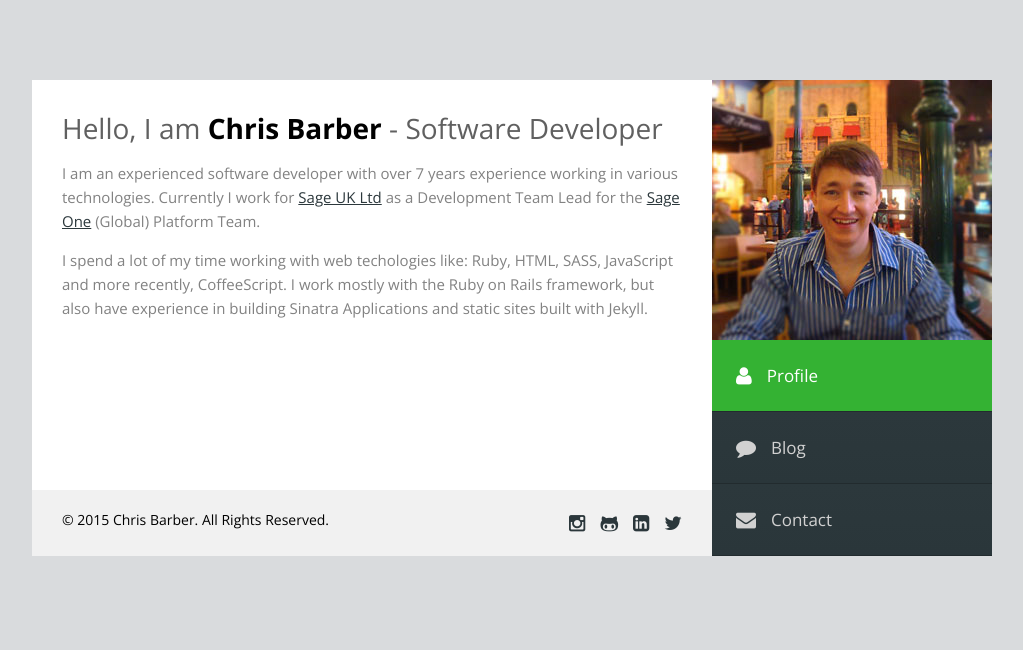
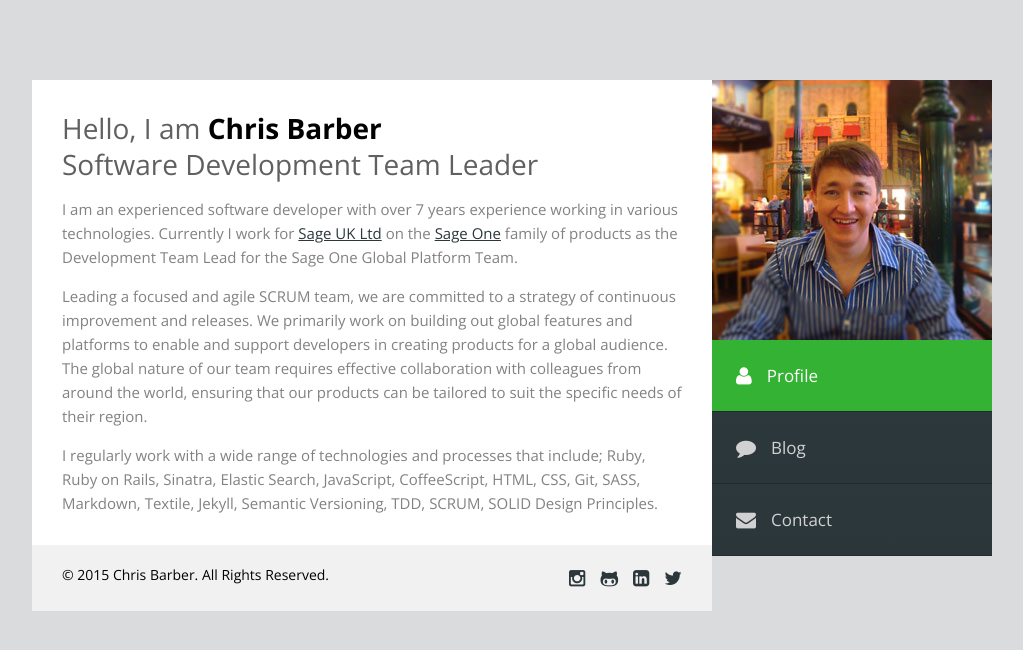
Before and after one commit to chrisbarber86/chris-barber.co.uk, a Jekyll site: the page built from index.md, in a window 1280 px wide. Shown: the top 650 px of the page, without its empty margins (128-1151 px from the left). Built offline with Jekyll 4.4.1, drawn with Linux system fonts in a browser that asks for light colours; Markdown is read by kramdown in place of the engine named in the settings.

Commit message:
Update blurb about me

```diff
--- a/index.md
+++ b/index.md
@@ -3,10 +3,10 @@ layout: home
 menu: profile
 ---
 
-## Hello, I am **Chris Barber** - Software Developer
+## Hello, I am **Chris Barber**<br/>Software Development Team Leader
 
-I am an experienced software developer with over 7 years experience working in various technologies.
-Currently I work for [Sage UK Ltd](http://www.sage.co.uk) as a Development Team Lead for the [Sage One](http://www.sageone.com) (Global) Platform Team.
+I am an experienced software developer with over 7 years experience working in various technologies. Currently I work for [Sage UK Ltd](http://www.sage.co.uk) on the [Sage One](http://www.sageone.com) family of products as the Development Team Lead for the Sage One Global Platform Team.
 
-I spend a lot of my time working with web techologies like: Ruby, HTML, SASS, JavaScript and more recently, CoffeeScript.
-I work mostly with the Ruby on Rails framework, but also have experience in building Sinatra Applications and static sites built with Jekyll.
+Leading a focused and agile SCRUM team, we are committed to a strategy of continuous improvement and releases. We primarily work on building out global features and platforms to enable and support developers in creating products for a global audience. The global nature of our team requires effective collaboration with colleagues from around the world, ensuring that our products can be tailored to suit the specific needs of their region.
+
+I regularly work with a wide range of technologies and processes that include; Ruby, Ruby on Rails, Sinatra, Elastic Search, JavaScript, CoffeeScript, HTML, CSS, Git, SASS, Markdown, Textile, Jekyll, Semantic Versioning, TDD, SCRUM, SOLID Design Principles.
```
